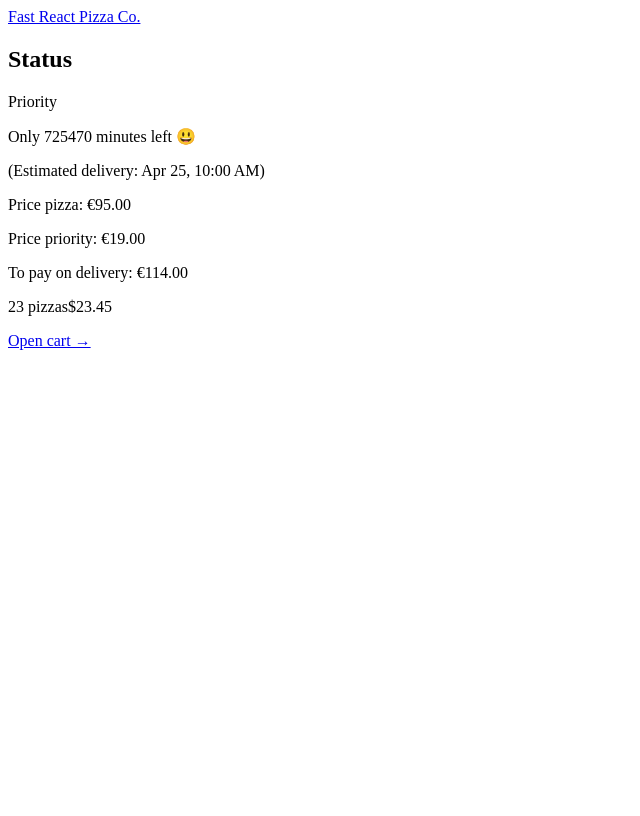
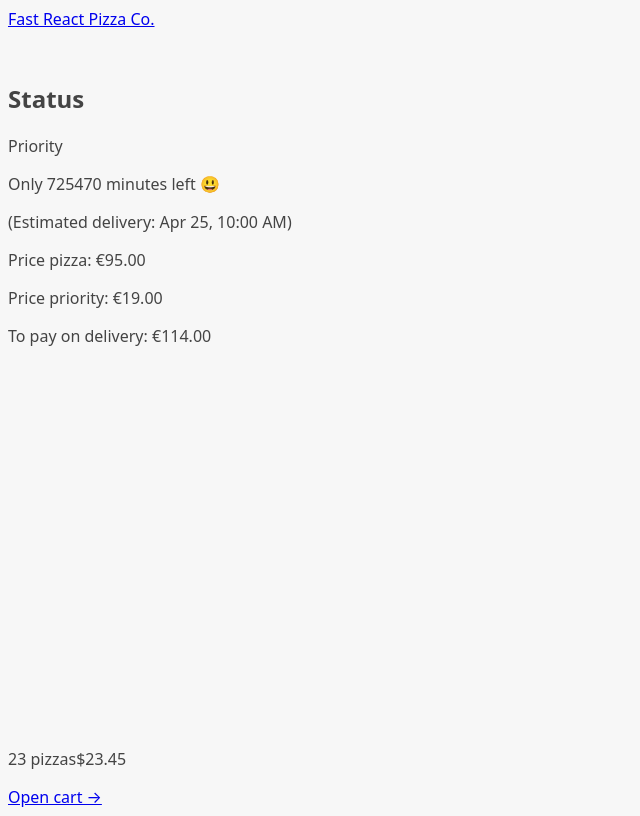
Before and after one commit to samspi-tech/fast-react-pizza, a React (Vite) app: page /order/1 in a window 1280 px wide. Shown: the whole page, without its empty margins (0-640 px from the left). Built offline with nearby package versions, Linux system fonts and the light colour scheme; no server answers.

Commit message:
add loading indicator

```diff
--- /dev/null
+++ b/src/index.css
@@ -0,0 +1,40 @@
+body {
+    color: #444;
+    background-color: #f7f7f7;
+    font-family: system-ui, -apple-system, BlinkMacSystemFont, 'Segoe UI',
+        Roboto, Oxygen, Ubuntu, Cantarell, 'Open Sans', 'Helvetica Neue',
+        sans-serif;
+}
+
+.layout {
+    height: 100dvh;
+
+    display: grid;
+    grid-template-rows: auto 1fr auto;
+    gap: 32px;
+}
+
+/* source: https://dev.to/afif/i-made-100-css-loaders-for-your-next-project-4eje */
+.loader {
+    width: 45px;
+    aspect-ratio: 0.75;
+    --c: no-repeat linear-gradient(#333 0 0);
+    background: var(--c) 0% 50%, var(--c) 50% 50%, var(--c) 100% 50%;
+    background-size: 20% 50%;
+    animation: loading 1s infinite linear;
+}
+
+@keyframes loading {
+    20% {
+        background-position: 0% 0%, 50% 50%, 100% 50%;
+    }
+    40% {
+        background-position: 0% 100%, 50% 0%, 100% 50%;
+    }
+    60% {
+        background-position: 0% 50%, 50% 100%, 100% 0%;
+    }
+    80% {
+        background-position: 0% 50%, 50% 50%, 100% 100%;
+    }
+}
--- a/src/main.tsx
+++ b/src/main.tsx
@@ -1,5 +1,6 @@
 import { StrictMode } from 'react';
 import { createRoot } from 'react-dom/client';
+import './index.css';
 import App from './App.tsx';
 
 createRoot(document.getElementById('root')!).render(
--- a/src/ui/Applayout.tsx
+++ b/src/ui/Applayout.tsx
@@ -1,10 +1,15 @@
 import CartOverview from '@/features/cart/CartOverview';
 import Header from './Header';
-import { Outlet } from 'react-router-dom';
+import { Outlet, useNavigation } from 'react-router-dom';
+import Loading from './Loading';
 
 const Applayout = () => {
+    const navigation = useNavigation();
+    const isLoading = navigation.state === 'loading';
+
     return (
-        <div>
+        <div className="layout">
+            {isLoading && <Loading />}
             <Header />
             <main>
                 <Outlet />
--- /dev/null
+++ b/src/ui/Loading.tsx
@@ -0,0 +1,5 @@
+const Loading = () => {
+    return <div className="loader"></div>;
+};
+
+export default Loading;
```
